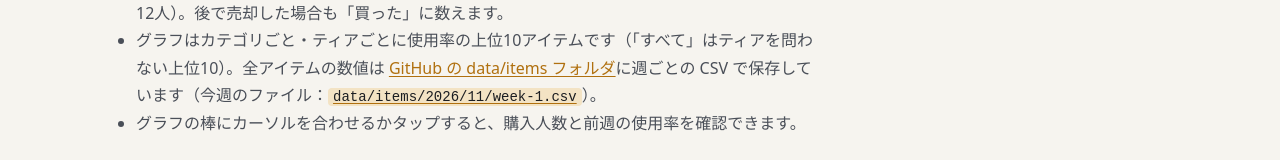
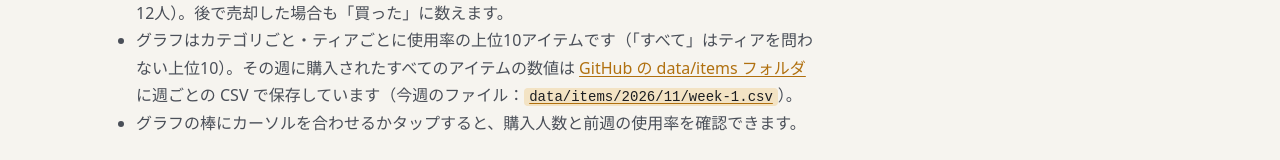
Before and after one commit to pmansd/deadlock-lab, a website: page items/index.html in a window 1280 px wide. Shown: the part 2805-2965 px from the top of the page. Drawn offline with Linux system fonts and the light colour scheme.

Commit message:
Item data: only record items bought that week
Co-Authored-By: Claude Opus 5.5 <noreply@anthropic.com>
Claude-Session: https://claude.ai/code/session_01UEHsodQ7CqQsazkFUEWjqy

```diff
--- a/items/index.html
+++ b/items/index.html
@@ -124,7 +124,7 @@ svg text { font-family: inherit; }
       <li><b>対象の試合：</b>その週のランクマッチを両チームの平均ランクの高い順に並べ、上位約10%に入る試合。リージョンは問いません。境目のランクは毎週の分布から決めるため、週によって少し変わります。</li>
       <li><b>集計期間：</b>日本時間の土曜 0:00〜金曜 24:00。毎週土曜に自動で更新します。</li>
       <li><b>使用率</b> ＝ そのアイテムを1回以上買ったプレイヤー数 ÷ 対象の試合の全プレイヤー数（1試合12人）。後で売却した場合も「買った」に数えます。</li>
-      <li>グラフはカテゴリごと・ティアごとに使用率の上位10アイテムです（「すべて」はティアを問わない上位10）。全アイテムの数値は <a href="https://github.com/pmansd/deadlock-lab/tree/main/data/items">GitHub の data/items フォルダ</a>に週ごとの CSV で保存しています（<span id="this-week-file"></span>）。</li>
+      <li>グラフはカテゴリごと・ティアごとに使用率の上位10アイテムです（「すべて」はティアを問わない上位10）。その週に購入されたすべてのアイテムの数値は <a href="https://github.com/pmansd/deadlock-lab/tree/main/data/items">GitHub の data/items フォルダ</a>に週ごとの CSV で保存しています（<span id="this-week-file"></span>）。</li>
       <li>グラフの棒にカーソルを合わせるかタップすると、購入人数と前週の使用率を確認できます。</li>
     </ul>
   </section>
--- a/scripts/items.mjs
+++ b/scripts/items.mjs
@@ -7,7 +7,7 @@
 //
 // Usage rate = players who bought the item at least once ÷ all players in
 // those matches (each match has 12 players). Writes, only on full success:
-//   data/items/YYYY/MM/week-N.csv   every shop item, every week
+//   data/items/YYYY/MM/week-N.csv   every shop item bought that week
 //   data/items/latest.json          what items/index.html renders
 //   items/icons/<id>.webp           item icons (downloaded once)
 
@@ -93,7 +93,9 @@ async function main() {
     share: Math.round(share * 1000) / 10,
   };
 
+  // Only items that appear in this week's purchase stats.
   const rows = shop
+    .filter((i) => (bought.get(i.id) || 0) > 0)
     .map((i) => {
       const n = bought.get(i.id) || 0;
       const ja = jaName.get(i.id);
```
